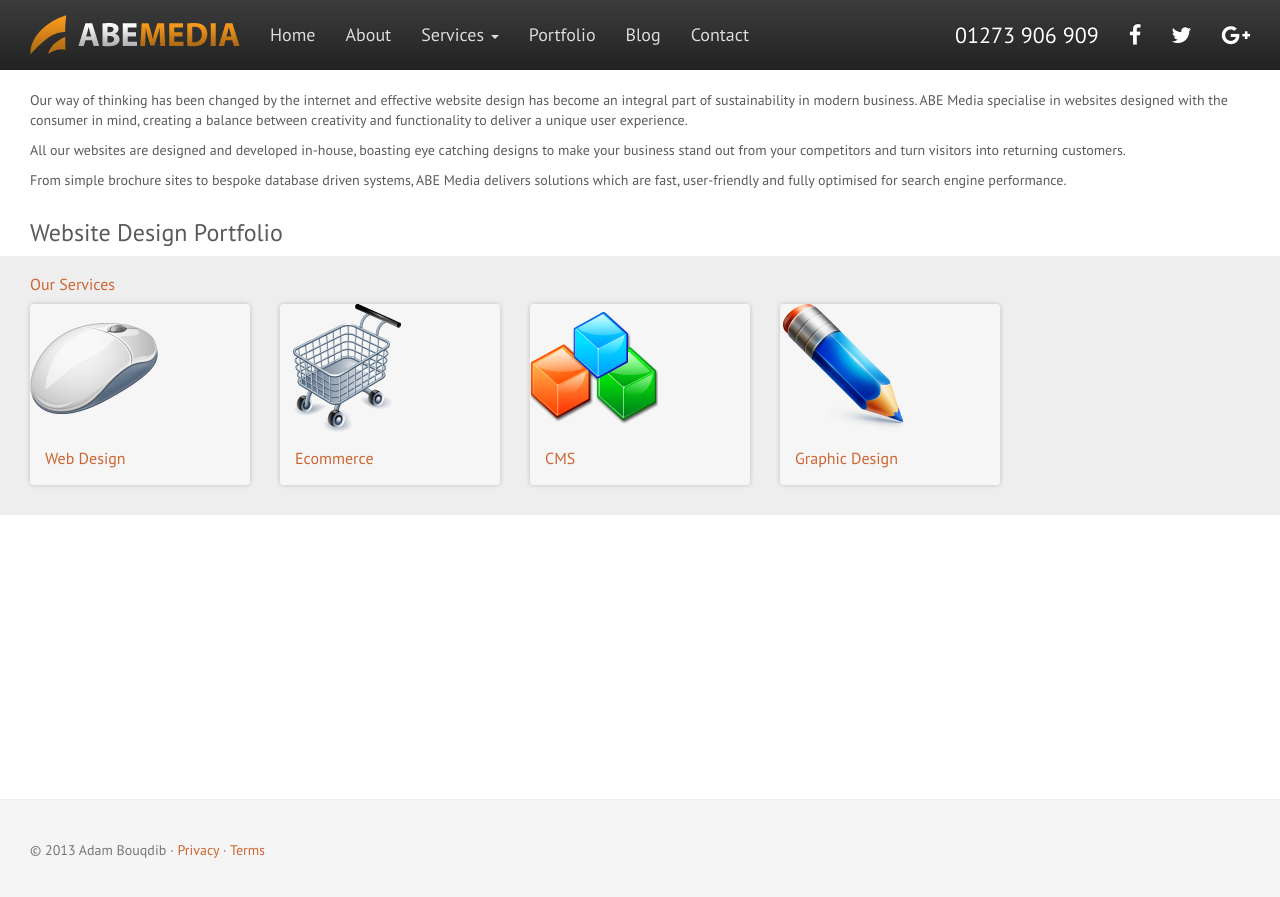
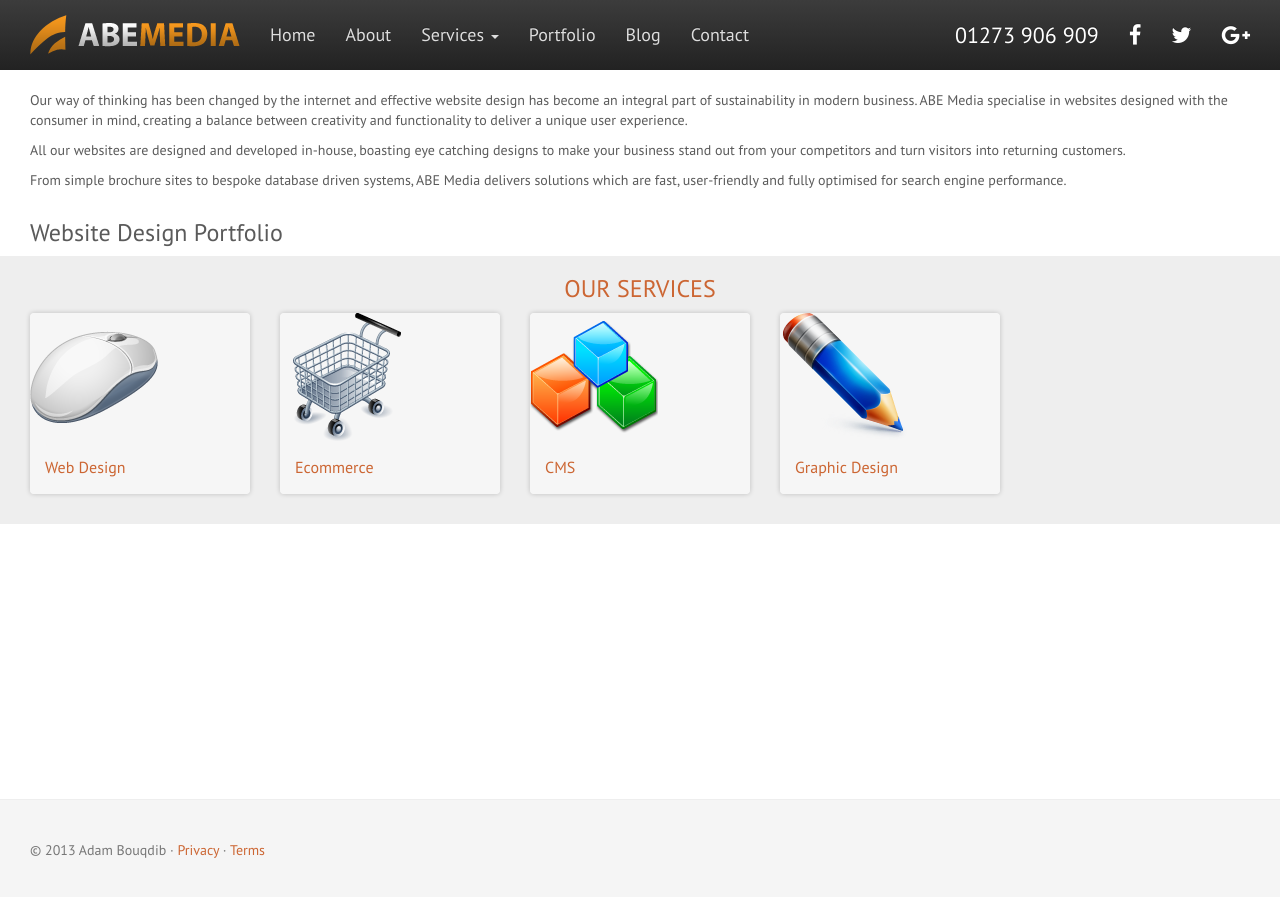
Before and after one commit to abemedia/abemedia.github.io, a Jekyll site: the page built from web-design-brighton.md, in a window 1280 px wide. Shown: the top 897 px of the page. Built offline with Jekyll 4.4.1, drawn with Linux system fonts in a browser that asks for light colours; nearby versions of some CDN libraries.

Commit message:
Update style.css

```diff
--- a/css/style.css
+++ b/css/style.css
@@ -28,6 +28,11 @@ h1, h2, h3, h4, h5, h6, .h1, .h2, .h3, .h4, .h5, .h6 {
 .title {
 	color:#cc6633;
 	font-size:16px;
+}
+h3.title {
+	text-align: center;
+	font-size: 24px;
+	text-transform: uppercase;
 }
 .container {
 	width: 100%;
```
